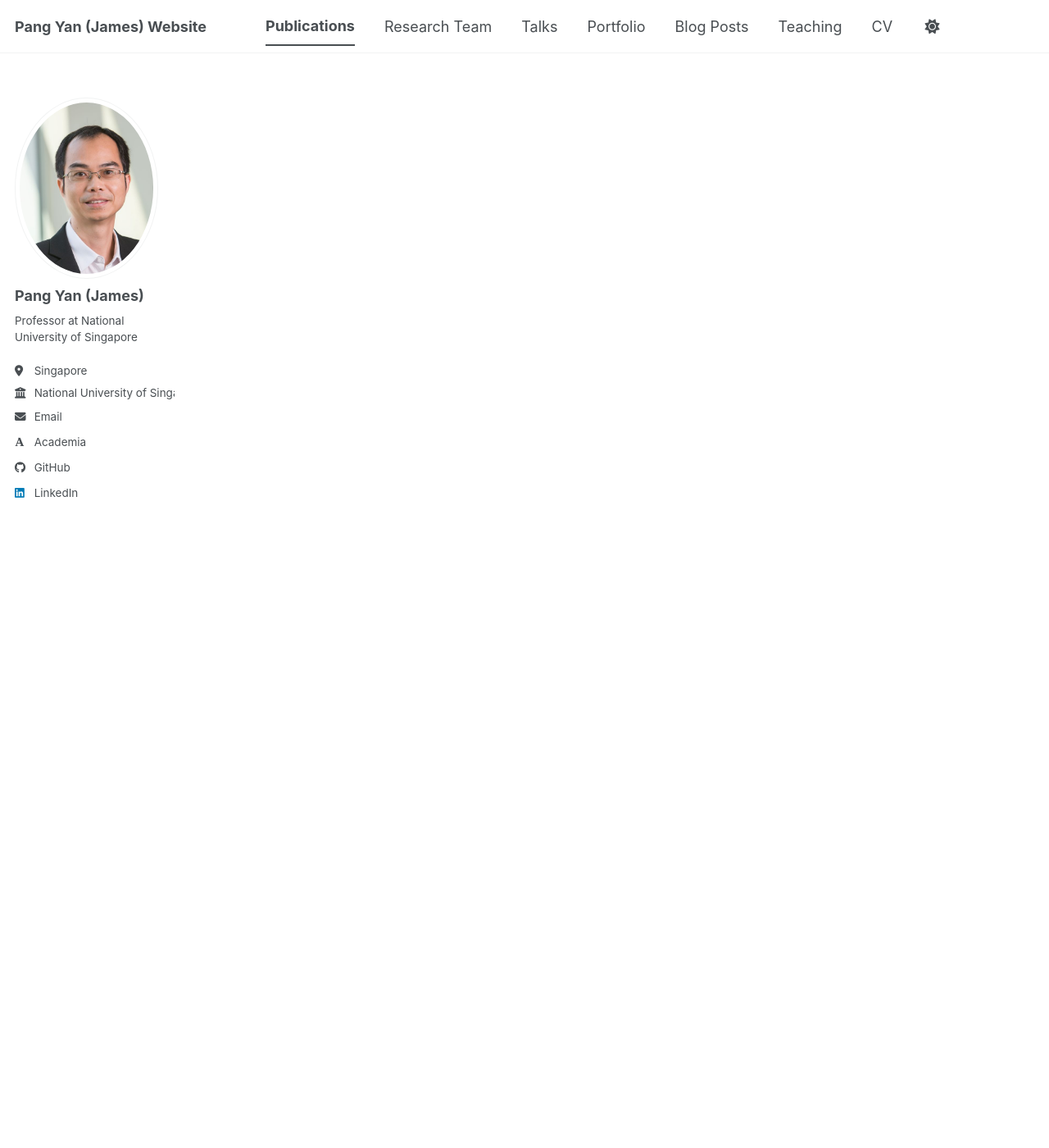
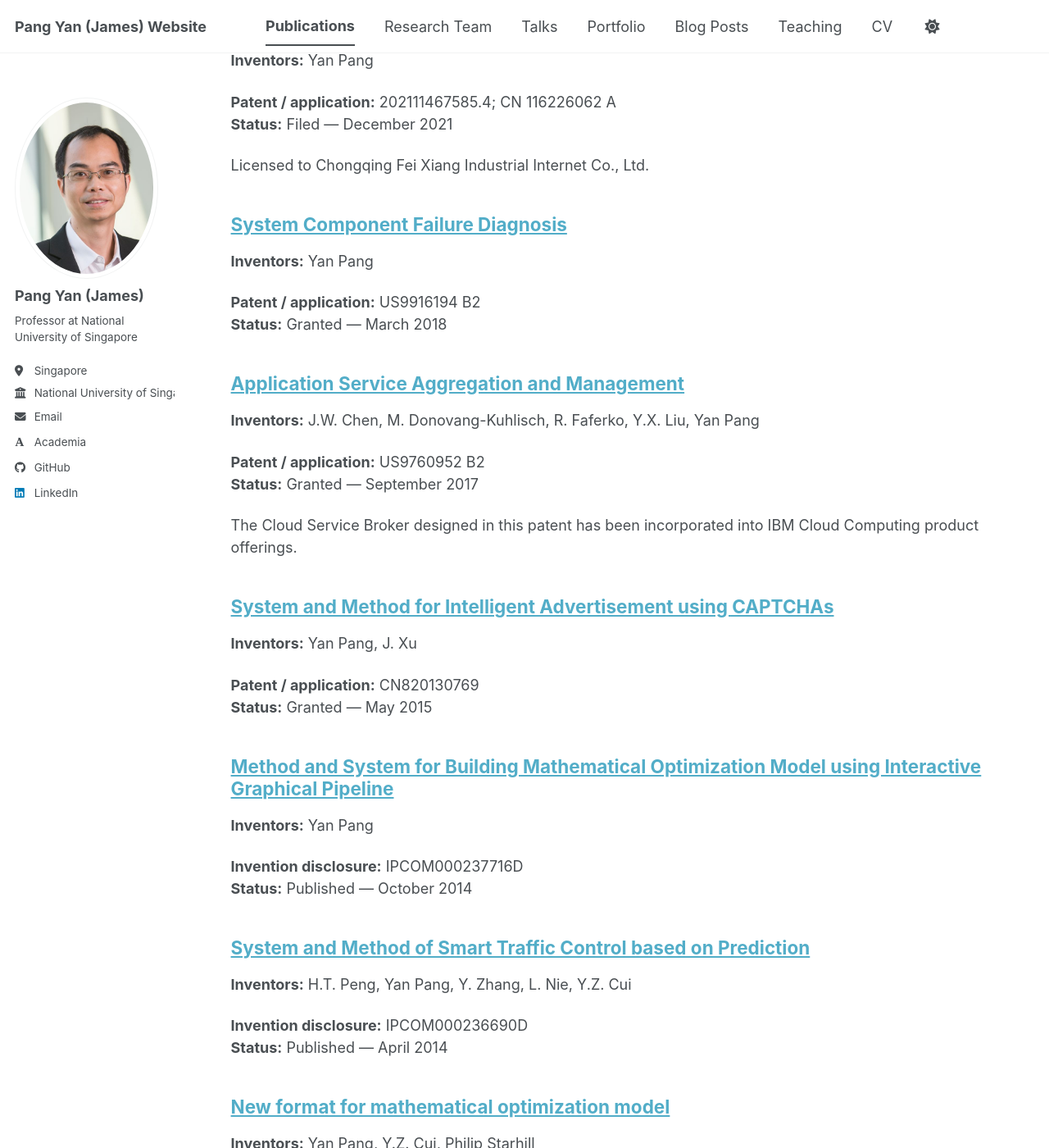
Before and after one commit to jamespangyan/jamespangyan.github.io, a Jekyll site: the page built from _pages/publications.html, in a window 1280 px wide and 1400 px high, scrolled down 6197 px. Shown: the whole window at 82% size. Built offline with Jekyll 4.4.1, drawn with Linux system fonts in a browser that asks for light colours; some web fonts are replaced; a script bundle is joined from its source files by our own code; library files that are not in the unit come from our copies; some of the changed text lies outside the part shown.

Commit message:
Add patents and invention disclosures from October 2026 CV

```diff
--- a/_config.yml
+++ b/_config.yml
@@ -90,6 +90,8 @@ publication_category:
     title: 'Journal Articles'
   conferences:
     title: 'Conference Papers'
+  patents:
+    title: 'Patents and Invention Disclosures'
 
 # Site Settings
 teaser                   :  # filename of teaser fallback teaser image placed in /images/ for social media previews
--- a/_includes/archive-single.html
+++ b/_includes/archive-single.html
@@ -41,7 +41,11 @@
         {% if post.collection == 'teaching' %}
           <p> {{ post.type }}, <i>{{ post.venue }}</i>, {{ post.date | default: "1900-01-01" | date: "%Y" }} </p>
         {% elsif post.collection == 'publications' %}
+          {% if post.category == 'patents' %}
+            {% include patent-summary.html item=post %}
+          {% else %}
           <p>{% if post.publication_status == 'accepted' %}Accepted at{% else %}Published in{% endif %} <i>{{ post.venue }}</i>, {{ post.date | default: "1900-01-01" | date: "%Y" }}{% if post.publication_status == 'accepted' %} (forthcoming){% endif %}</p>
+          {% endif %}
         {% elsif post.date %}
          <p class="page__date"><strong><i class="fa fa-fw fa-calendar" aria-hidden="true"></i> {{ site.data.ui-text[site.locale].date_label | default: "Published:" }}</strong> <time datetime="{{ post.date | default: "1900-01-01" | date_to_xmlschema }}">{{ post.date | default: "1900-01-01" | date: "%B %d, %Y" }}</time></p>
         {% endif %}
--- /dev/null
+++ b/_includes/patent-summary.html
@@ -0,0 +1,3 @@
+<p><strong>Inventors:</strong> {{ include.item.inventors | escape }}</p>
+<p><strong>{{ include.item.record_type | escape }}:</strong> {{ include.item.patent_number | escape }}<br />
+<strong>Status:</strong> {{ include.item.patent_status | escape }} &mdash; {{ include.item.date | date: "%B %Y" }}</p>
--- a/_layouts/single.html
+++ b/_layouts/single.html
@@ -20,7 +20,7 @@ layout: default
   <article class="page" itemscope itemtype="http://schema.org/CreativeWork">
     {% if page.title %}<meta itemprop="headline" content="{{ page.title | markdownify | strip_html | strip_newlines | escape_once }}">{% endif %}
     {% if page.excerpt %}<meta itemprop="description" content="{{ page.excerpt | markdownify | strip_html | strip_newlines | escape_once }}">{% endif %}
-    {% if page.date and page.publication_status != 'accepted' %}<meta itemprop="datePublished" content="{% if page.date_precision == 'year' %}{{ page.date | date: '%Y' }}{% elsif page.date_precision == 'month' %}{{ page.date | date: '%Y-%m' }}{% else %}{{ page.date | date: '%Y-%m-%d' }}{% endif %}">{% endif %}
+    {% if page.date and page.publication_status != 'accepted' and page.category != 'patents' %}<meta itemprop="datePublished" content="{% if page.date_precision == 'year' %}{{ page.date | date: '%Y' }}{% elsif page.date_precision == 'month' %}{{ page.date | date: '%Y-%m' }}{% else %}{{ page.date | date: '%Y-%m-%d' }}{% endif %}">{% endif %}
     {% if page.modified %}<meta itemprop="dateModified" content="{{ page.modified | date: "%B %d, %Y" }}">{% endif %}
 
     <div class="page__inner-wrap">
@@ -36,6 +36,8 @@ layout: default
 
         {% if page.collection == 'teaching' %}
           <p> {{ page.type }}, <i>{{ page.venue }}</i>, {{ page.date | default: "1900-01-01" | date: "%Y" }} </p>
+        {% elsif page.category == 'patents' %}
+          {% include patent-summary.html item=page %}
         {% elsif page.venue and page.date %}
           <p>{% if page.publication_status == 'accepted' %}Accepted at{% else %}Published in{% endif %} <i>{{ page.venue }}</i>, {{ page.date | default: "1900-01-01" | date: "%Y" }}{% if page.publication_status == 'accepted' %} (forthcoming){% endif %}</p>
         {% elsif page.date %}
--- a/_pages/publications.html
+++ b/_pages/publications.html
@@ -11,7 +11,7 @@ author_profile: true
 
 {% include base_path %}
 
-<p>Selected conference papers and journal articles, listed by year within each category.</p>
+<p>Selected conference papers, journal articles, patents and invention disclosures, listed by date within each category.</p>
 {% assign publications_by_date = site.publications | sort: "date" | reverse %}
 
 <!-- New style rendering if publication categories are defined -->
--- /dev/null
+++ b/_publications/2008-11-01-patent-13.md
@@ -0,0 +1,15 @@
+---
+title: "Method and System for Printed Circuited Board Production Scheduling"
+collection: "publications"
+category: "patents"
+permalink: "/patent/2008-11-01-patent-13/"
+date: "2008-11-01"
+date_precision: "month"
+record_type: "Invention disclosure"
+patent_number: "CML07329"
+patent_status: "Disclosed"
+inventors: "Yan Pang, Y.S. Yip and H. Zhang"
+excerpt: ""
+---
+
+This invention disclosure concerns method and System for Printed Circuited Board Production Scheduling.
--- /dev/null
+++ b/_publications/2008-12-01-patent-14.md
@@ -0,0 +1,15 @@
+---
+title: "Evaluation and Benchmarking Method for Surface Mount Technology Assembly Line"
+collection: "publications"
+category: "patents"
+permalink: "/patent/2008-12-01-patent-14/"
+date: "2008-12-01"
+date_precision: "month"
+record_type: "Invention disclosure"
+patent_number: "CML07341"
+patent_status: "Disclosed"
+inventors: "Yan Pang, K.T. Kee"
+excerpt: ""
+---
+
+This invention disclosure concerns evaluation and Benchmarking Method for Surface Mount Technology Assembly Line.
--- /dev/null
+++ b/_publications/2012-04-01-patent-12.md
@@ -0,0 +1,15 @@
+---
+title: "New format for mathematical optimization model"
+collection: "publications"
+category: "patents"
+permalink: "/patent/2012-04-01-patent-12/"
+date: "2012-04-01"
+date_precision: "month"
+record_type: "Invention disclosure"
+patent_number: "IPCOM000220104D"
+patent_status: "Published"
+inventors: "Yan Pang, Y.Z. Cui, Philip Starhill"
+excerpt: "The ALP optimization file format in IBM ILOG CPLEX Studio originated from this invention disclosure."
+---
+
+The ALP optimization file format in IBM ILOG CPLEX Studio originated from this invention disclosure.
--- /dev/null
+++ b/_publications/2014-04-01-patent-11.md
@@ -0,0 +1,15 @@
+---
+title: "System and Method of Smart Traffic Control based on Prediction"
+collection: "publications"
+category: "patents"
+permalink: "/patent/2014-04-01-patent-11/"
+date: "2014-04-01"
+date_precision: "month"
+record_type: "Invention disclosure"
+patent_number: "IPCOM000236690D"
+patent_status: "Published"
+inventors: "H.T. Peng, Yan Pang, Y. Zhang, L. Nie, Y.Z. Cui"
+excerpt: ""
+---
+
+This invention disclosure concerns system and Method of Smart Traffic Control based on Prediction.
--- /dev/null
+++ b/_publications/2014-10-01-patent-10.md
@@ -0,0 +1,15 @@
+---
+title: "Method and System for Building Mathematical Optimization Model using Interactive Graphical Pipeline"
+collection: "publications"
+category: "patents"
+permalink: "/patent/2014-10-01-patent-10/"
+date: "2014-10-01"
+date_precision: "month"
+record_type: "Invention disclosure"
+patent_number: "IPCOM000237716D"
+patent_status: "Published"
+inventors: "Yan Pang"
+excerpt: ""
+---
+
+This invention disclosure concerns method and System for Building Mathematical Optimization Model using Interactive Graphical Pipeline.
--- /dev/null
+++ b/_publications/2015-05-01-patent-9.md
@@ -0,0 +1,15 @@
+---
+title: "System and Method for Intelligent Advertisement using CAPTCHAs"
+collection: "publications"
+category: "patents"
+permalink: "/patent/2015-05-01-patent-9/"
+date: "2015-05-01"
+date_precision: "month"
+record_type: "Patent / application"
+patent_number: "CN820130769"
+patent_status: "Granted"
+inventors: "Yan Pang, J. Xu"
+excerpt: ""
+---
+
+This patent / application concerns system and Method for Intelligent Advertisement using CAPTCHAs.
--- /dev/null
+++ b/_publications/2017-09-01-patent-8.md
@@ -0,0 +1,15 @@
+---
+title: "Application Service Aggregation and Management"
+collection: "publications"
+category: "patents"
+permalink: "/patent/2017-09-01-patent-8/"
+date: "2017-09-01"
+date_precision: "month"
+record_type: "Patent / application"
+patent_number: "US9760952 B2"
+patent_status: "Granted"
+inventors: "J.W. Chen, M. Donovang-Kuhlisch, R. Faferko, Y.X. Liu, Yan Pang"
+excerpt: "The Cloud Service Broker designed in this patent has been incorporated into IBM Cloud Computing product offerings."
+---
+
+The Cloud Service Broker designed in this patent has been incorporated into [IBM Cloud Computing product offerings](https://www.ibm.com/services/cloud/multicloud).
--- /dev/null
+++ b/_publications/2018-03-01-patent-7.md
@@ -0,0 +1,15 @@
+---
+title: "System Component Failure Diagnosis"
+collection: "publications"
+category: "patents"
+permalink: "/patent/2018-03-01-patent-7/"
+date: "2018-03-01"
+date_precision: "month"
+record_type: "Patent / application"
+patent_number: "US9916194 B2"
+patent_status: "Granted"
+inventors: "Yan Pang"
+excerpt: ""
+---
+
+This patent / application concerns system Component Failure Diagnosis.
--- /dev/null
+++ b/_publications/2021-12-01-patent-6.md
@@ -0,0 +1,15 @@
+---
+title: "Method and Apparatus for Privacy-Preserving Data Sharing"
+collection: "publications"
+category: "patents"
+permalink: "/patent/2021-12-01-patent-6/"
+date: "2021-12-01"
+date_precision: "month"
+record_type: "Patent / application"
+patent_number: "202111467585.4; CN 116226062 A"
+patent_status: "Filed"
+inventors: "Yan Pang"
+excerpt: "Licensed to Chongqing Fei Xiang Industrial Internet Co., Ltd."
+---
+
+Licensed to [Chongqing Fei Xiang Industrial Internet Co., Ltd.](https://www.feiiplat.com/).
--- /dev/null
+++ b/_publications/2023-05-01-patent-5.md
@@ -0,0 +1,15 @@
+---
+title: "A Device And Method For Generating Marketing Content For A Subject"
+collection: "publications"
+category: "patents"
+permalink: "/patent/2023-05-01-patent-5/"
+date: "2023-05-01"
+date_precision: "month"
+record_type: "Patent / application"
+patent_number: "202310626287.8"
+patent_status: "Filed"
+inventors: "Yan Pang, Xhoni Shollaj"
+excerpt: ""
+---
+
+This patent / application concerns a Device And Method For Generating Marketing Content For A Subject.
--- /dev/null
+++ b/_publications/2023-11-01-patent-4.md
@@ -0,0 +1,15 @@
+---
+title: "A Dynamic Risk Awareness And Assessment System, Apparatus And Method For Digital Assets"
+collection: "publications"
+category: "patents"
+permalink: "/patent/2023-11-01-patent-4/"
+date: "2023-11-01"
+date_precision: "month"
+record_type: "Patent / application"
+patent_number: "202311553089.X"
+patent_status: "Filed"
+inventors: "Yan Pang, Ran Yan"
+excerpt: ""
+---
+
+This patent / application concerns a Dynamic Risk Awareness And Assessment System, Apparatus And Method For Digital Assets.
--- /dev/null
+++ b/_publications/2024-01-01-patent-3.md
@@ -0,0 +1,15 @@
+---
+title: "Method And Apparatus For Privacy-Preserving Large Language Models (LLMs) Inference"
+collection: "publications"
+category: "patents"
+permalink: "/patent/2024-01-01-patent-3/"
+date: "2024-01-01"
+date_precision: "month"
+record_type: "Patent / application"
+patent_number: "2023049"
+patent_status: "Filed"
+inventors: "Yan Pang, Ran Yan, Peihua Mai"
+excerpt: ""
+---
+
+This patent / application concerns method And Apparatus For Privacy-Preserving Large Language Models (LLMs) Inference.
--- /dev/null
+++ b/_publications/2026-05-01-patent-1.md
@@ -0,0 +1,15 @@
+---
+title: "A content safety filtering system and method for large language models"
+collection: "publications"
+category: "patents"
+permalink: "/patent/2026-05-01-patent-1/"
+date: "2026-05-01"
+date_precision: "month"
+record_type: "Patent / application"
+patent_number: "CN 202610726575.4"
+patent_status: "Filed"
+inventors: "Yan Pang, Peihua Mai, Wei Liu, Xianglong Du"
+excerpt: ""
+---
+
+This patent / application concerns a content safety filtering system and method for large language models.
--- /dev/null
+++ b/_publications/2026-05-01-patent-2.md
@@ -0,0 +1,15 @@
+---
+title: "A Scalable and Accurate Privacy-Preserving Inference Method and System for Large Language Models"
+collection: "publications"
+category: "patents"
+permalink: "/patent/2026-05-01-patent-2/"
+date: "2026-05-01"
+date_precision: "month"
+record_type: "Patent / application"
+patent_number: "CN 202610726576.9"
+patent_status: "Filed"
+inventors: "Yan Pang, Peihua Mai, Wei Liu, Yingqing Yang"
+excerpt: ""
+---
+
+This patent / application concerns a Scalable and Accurate Privacy-Preserving Inference Method and System for Large Language Models.
```
